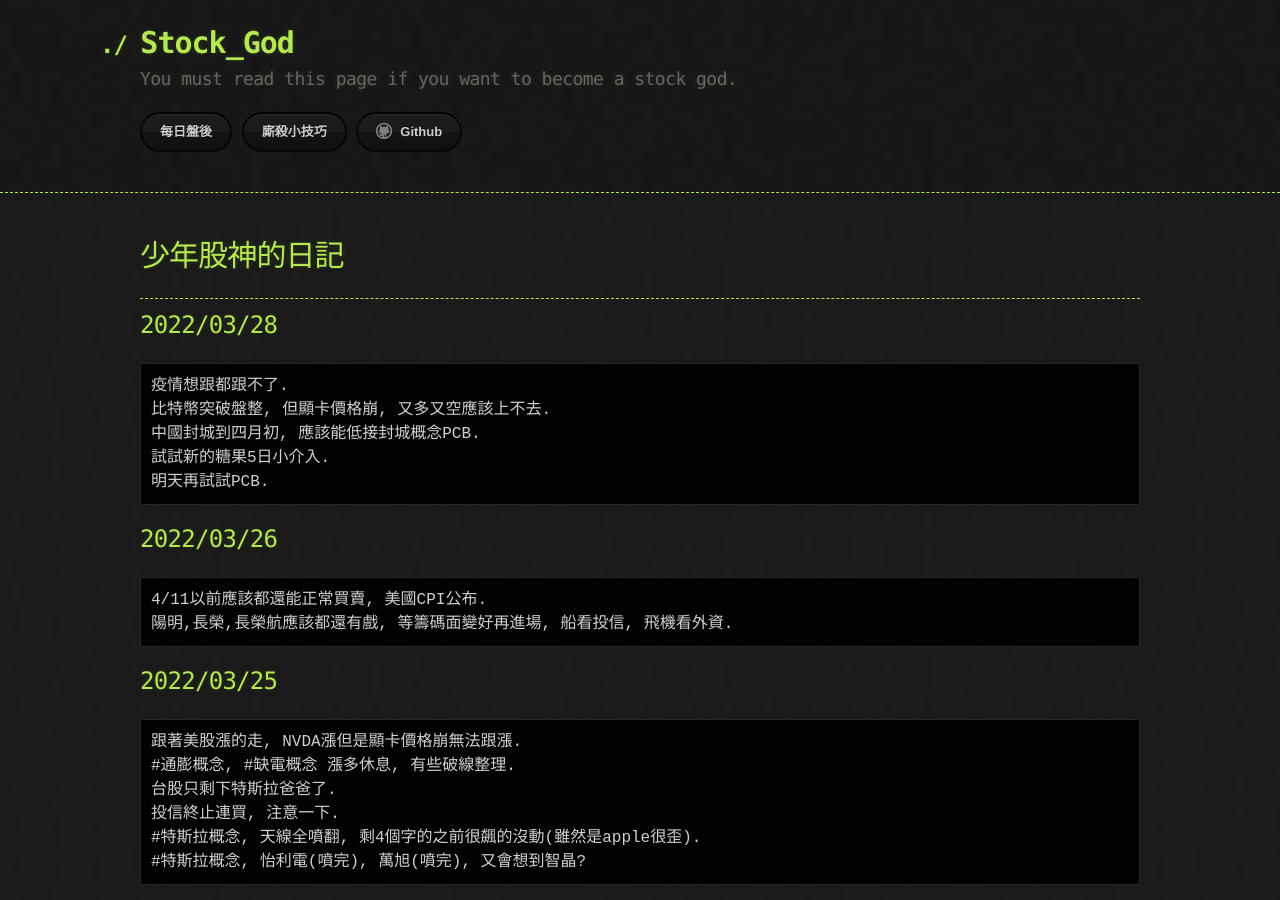
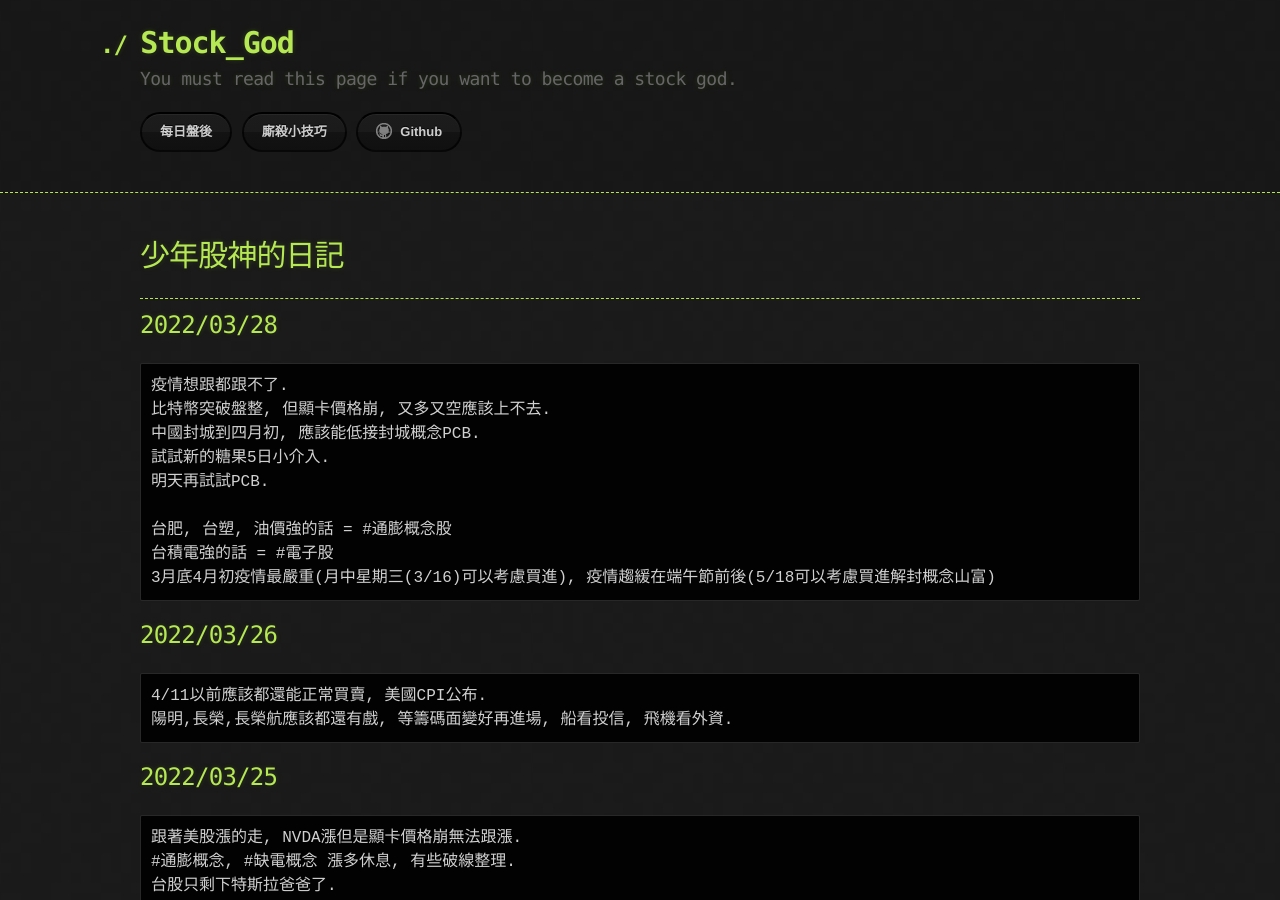
Before and after one commit to lepg5487/Stock_God, a Jekyll site: the page built from index.md, in a window 1280 px wide and 900 px high. Built offline with Jekyll 4.4.1, drawn with Linux system fonts in a browser that asks for light colours; our own code applies the rules of GitHub Pages for plain Markdown files.

Commit message:
Update index.md

````diff
--- a/index.md
+++ b/index.md
@@ -13,6 +13,10 @@ layout: testlayouts
 中國封城到四月初, 應該能低接封城概念PCB.
 試試新的糖果5日小介入.
 明天再試試PCB.
+
+台肥, 台塑, 油價強的話 = #通膨概念股
+台積電強的話 = #電子股
+3月底4月初疫情最嚴重(月中星期三(3/16)可以考慮買進), 疫情趨緩在端午節前後(5/18可以考慮買進解封概念山富)
 ```
 
 ## 2022/03/26
````
